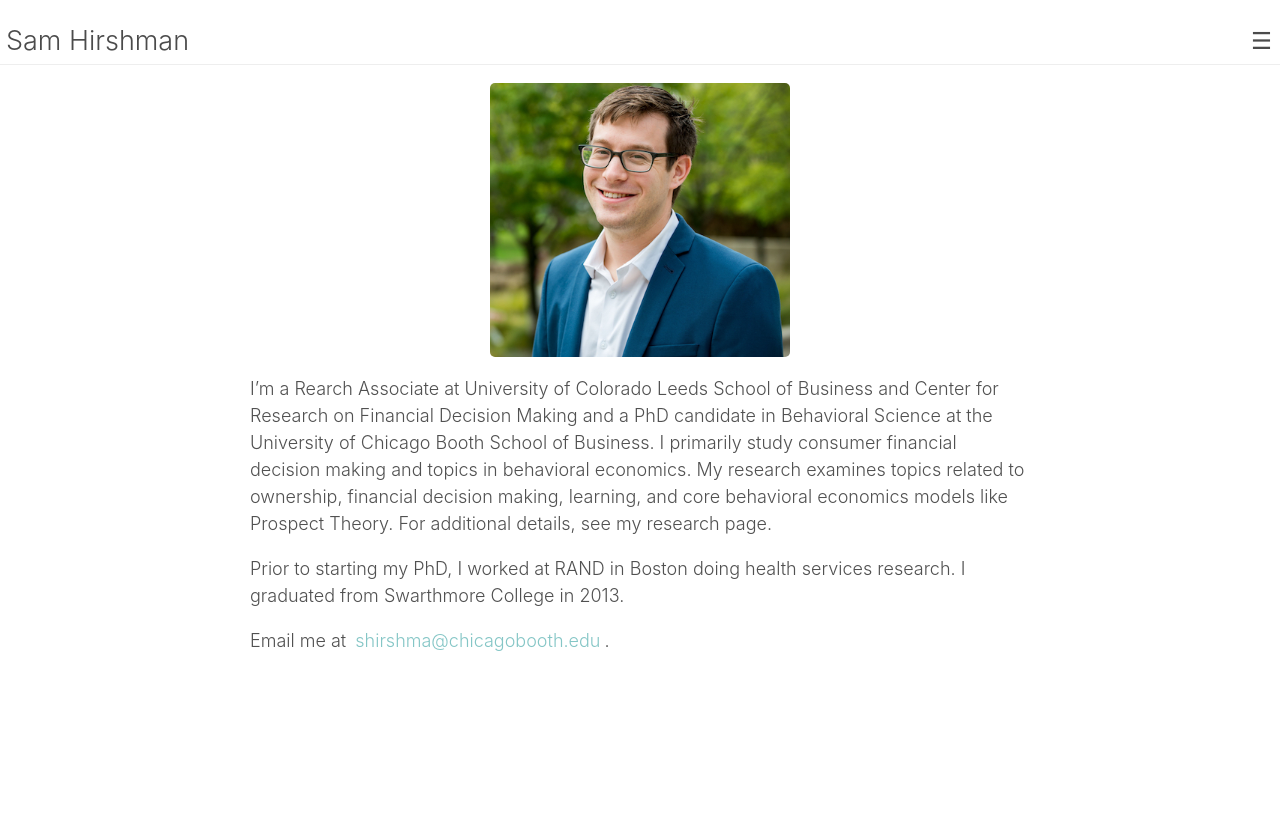
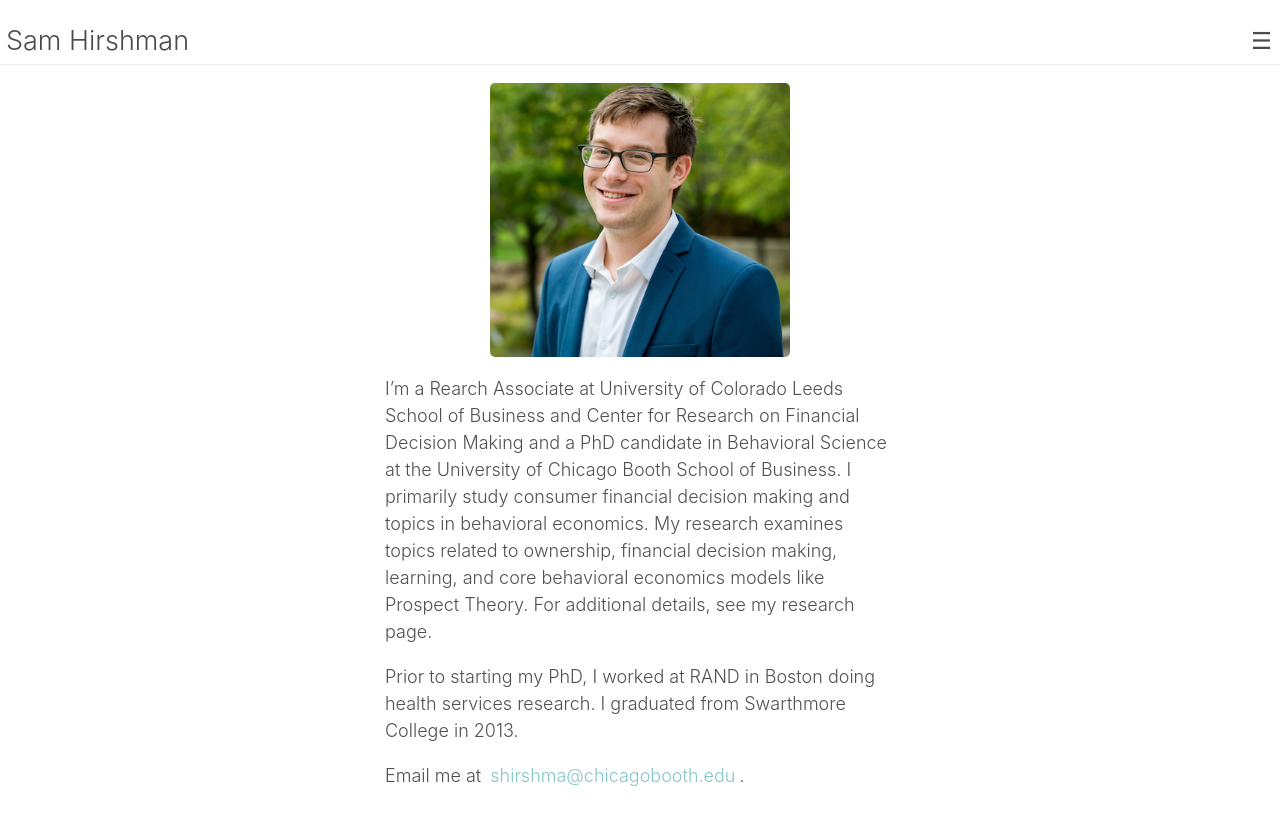
Before and after one commit to shirshma/shirshma.github.io, a Jekyll site: the page built from index.md, in a window 1280 px wide. Shown: the top 825 px of the page. Built offline with Jekyll 4.4.1, drawn with Linux system fonts in a browser that asks for light colours.

Commit message:
Update _base.scss

```diff
--- a/_sass/_base.scss
+++ b/_sass/_base.scss
@@ -17,7 +17,7 @@ body {
       -ms-text-size-adjust: 100%;
 }
 main {
-    max-width: 45rem;
+    max-width: 30rem;
     margin: 0 auto;
     padding: 0 15px;
 }
```
